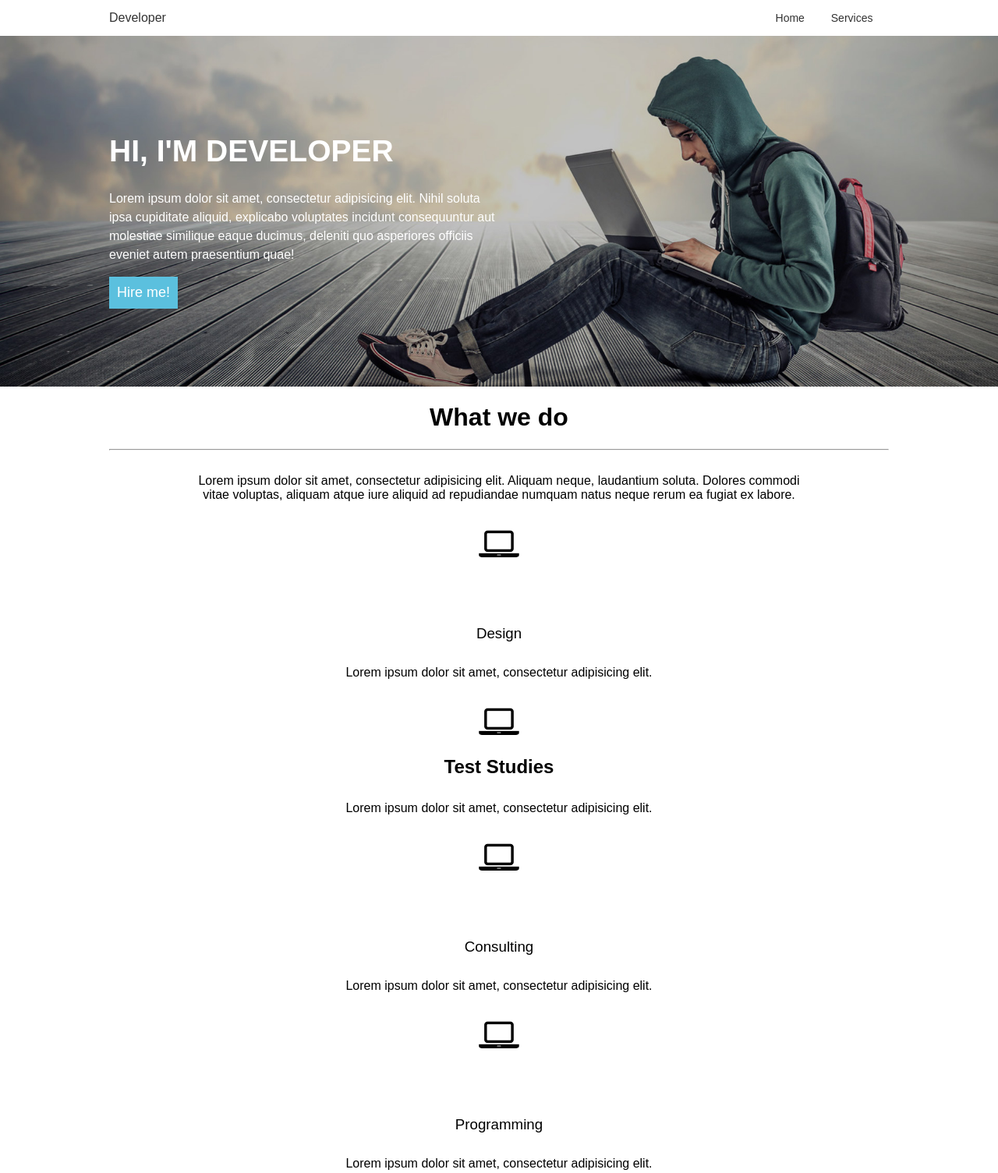
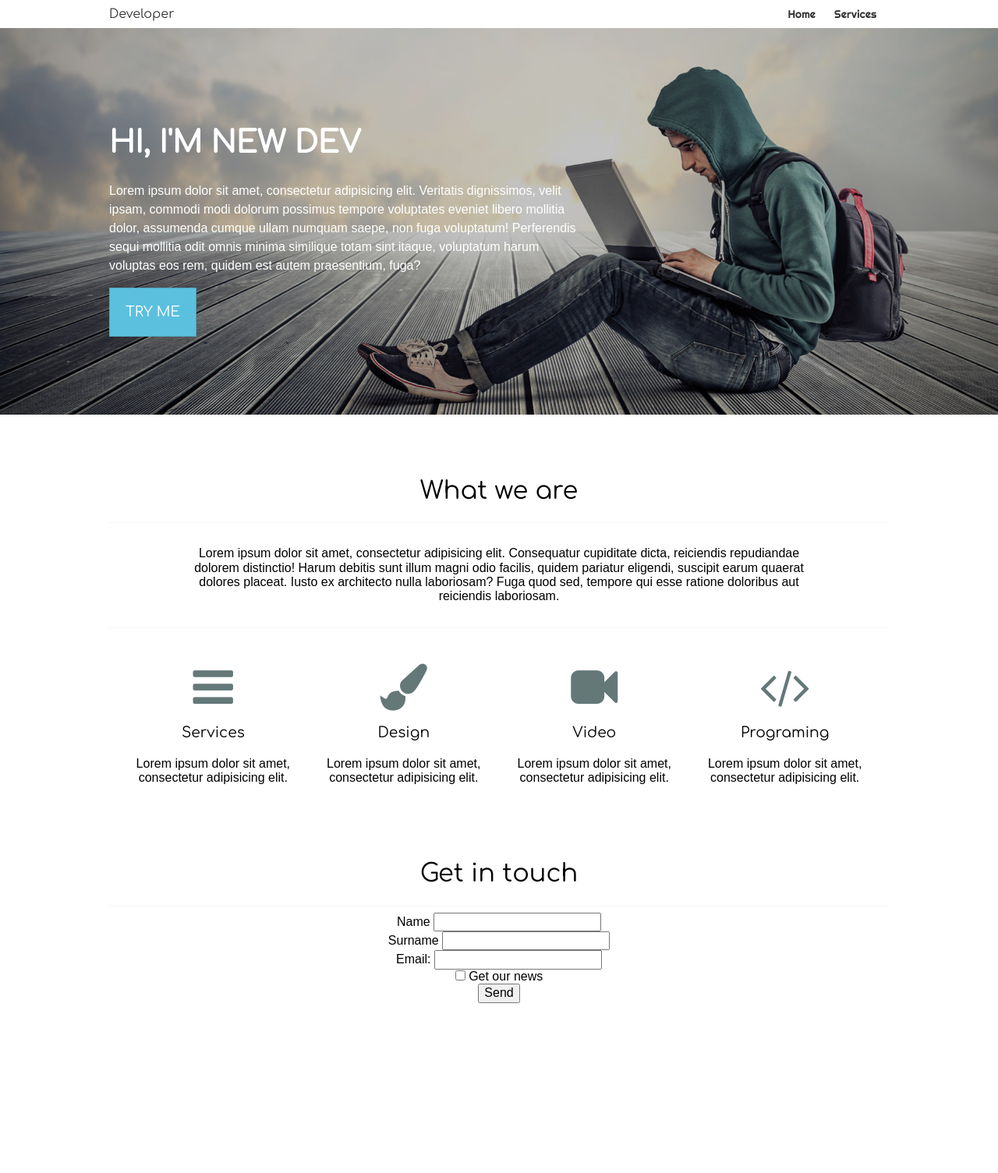
Before and after one commit to ruthvenc/ruthvenc.github.io, a plain HTML site: page index.html in a window 1280 px wide. Shown: the top 1505 px of the page at 78% size. Drawn offline with Linux system fonts and the light colour scheme; files that its build step writes are made by us from their sources.

Commit message:
made some changes

```diff
--- a/css/common.css
+++ b/css/common.css
@@ -1,21 +1,34 @@
-.text-center {
-    text-align: center;
+.container {
+    max-width: 1000px;
+    margin: 0 auto;
+}
 
+.col-3 {
+    width: 24%;
+    display: inline-block;
 }
-.services h3 {
-    font-weight: 400;
-    margin-top: 80px;
 
+.col-9 {
+    width: 75%;
+    display: inline-block;
 }
-.services h2
 
 
-.services hr {
-    border: 0;
-    border-top: 1px solid #eee;
+
+.fa {
+    font-size: 60px;
+    position: relative;
+    color: rgba(100, 120, 120, 120);
 }
-.services p {
-    width: 80%;
-    margin: 30px auto;
 
+.fa:hover {
+    font-size: 60px;
+    position: relative;
+    color: rgba(50, 50, 50, 50);
 }
+
+.text-center {  text-align: center; }
+
+footer {
+    min-height: 800px;
+}
--- a/css/main.css
+++ b/css/main.css
@@ -1,11 +1,77 @@
-.container {
-    max-width: 1000px;
-    margin: 0 auto;
+.hero {
+    background: url(../img/bg-3.jpg) 0 center;
+    background-size: cover;
+    min-height: 200px;
+    color: white;
+    padding: 100px;
 }
+    .hero p {
+        line-height: 1.5;
+        max-width: 60%;
+    }
+
+    .hero h1 {
+        font-size: 39px;
+        text-transform: uppercase;
+        font-family: 'Comfortaa', cursive;
+    }
+
+    .services h1 {
+        font-weight: 400;
+        margin-top: 80px;
+        font-family: 'Comfortaa', cursive;
+    }
+    .services h3 {
+        font-weight: 100;
+        font-family: 'Comfortaa', cursive;
+
+    }
+    .services hr {
+        border: 0;
+        border-top: 1px solid whitesmoke;
+    }
+
+    .services .services__text {
+        width: 80%;
+        margin: 30px auto;
+        font-family: Arial, Helvetica, sans-serif;
+    }
+
+    .services ul {
+        list-style: none;
+        padding: 0;
+        padding-top: 30px;
+    }
+
+    .services li {
+        min-width: 150px;
+    }
+        .hero button {
+            color: white;
+            display: block;
+            padding: 20px;
+            text-align: left;
+            font-size: 18px;
+            font-family: 'Comfortaa', cursive;
+            list-style: none;
+            background-color: #5bc0de;
+            border: 1px solid rgba(0, 0, 0, .15);
+        }
+
+            .hero button:hover {
+                background-color: #31b0d5;
+
+            }
+            .hero button:active {
+                box-shadow: inset 0 3px 5px rgba(0, 0, 0, .125);
+                background-color: #269abc;
+            }
+
 
     a, header a:hover {
         text-decoration: none;
     }
+
         a:hover {
             text-decoration: underline;
         }
@@ -14,74 +80,46 @@ header a {
                 color: #333;
             }
 
-.hero {
-    background: url(../img/bg-3.jpg) 0 center;
-    background-size: cover;
-    padding: 100px 0;
-    color: white;
-}
-    .hero h1 {
-        font-size: 39px;
-        text-transform: uppercase;
-    }
-    .hero p {
-        line-height: 1.5;
-        max-width: 50%;
-    }
-    .hero button {
-        background-color: #5bc0de ;
-        color: white;
-        font-size: 18px;
-        border: 0;
-        padding: 10px;
-
+            .logo {
+                font-family: 'Comfortaa', cursive;
             }
 
-    .hero button:hover {
-        background-color: #31b0d5;
-    }
-    .hero button:hover active {
-        box-shadow: inset 0 3px 5px rgba(0, 0, 0, .125);
-        background-color: #269abc;
 
+
+
+.main-menu {
+    padding-left: 0px;
+    text-align: right;
+    font-family: 'Righteous', cursive;
+    font-size: 14px;
+    margin: 0;
 }
 
-.main-menu {
-    margin: 0;
-    padding-left: 0;
-    text-align: right;
-    font-size: 14px;
-
-}
-
-    .main-menu a:hover {
-    background-color: #eee;
-
-}
     .main-menu > li {
         display: inline-block;
         position: relative;
     }
+
         .main-menu > li > a {
-            padding: 15px;
+            padding: 10px;
             display: inline-block;
         }
 
-.col-3 {
-    width: 25%;
-    display: inline-block;
-
+        .main-menu > li > a:hover {
+            background-color: whitesmoke;
         }
 
-.col-9 {
-    width: 74%;
-    display: inline-block;
-
+        .main-menu > li:hover .dropdown {
+            display: block;
+            padding-left: 0;
+            text-align: left;
+            list-style: none;
+            background-color: white;
         }
 
 .dropdown {
+    position: absolute;
     display: none;
-    position: absolute;
     right: 0;
     padding-left: 0;
     text-align: left;
@@ -91,42 +129,25 @@ header a {
     border: 1px solid rgba(0, 0, 0, .15);
     border-top-width: 0;
     border-radius: 4px;
+    border-top-left-radius: 0;
     border-top-right-radius: 0;
-    border-top-left-radius: 0;
-
 
 }
 
     .dropdown li a {
+        min-width: 100px;
+        padding: 10px 25px;
         display: block;
-            padding: 10px 25px;
-            min-width: 100px;
-        }
-        .dropdown li:hover {
-            background-color: #eee;
     }
 
-.main-menu > li:hover > .dropdown {
-    display: block;
-    position: absolute
-
+        .dropdown li:hover {
+            background-color: whitesmoke;
         }
 
-.fa {
-    font-size: 48px;
-}
-.services .text-center  {
-    width: 80px;
-    margin: 30px auto;
 
-}
-.services ul {
-    list-style: none;
-    padding-left: 0;
-    }
-.services ul li {
-    min-width: 180px;
-}
-footer {
-    min-height: 300px;
-}
+
+
+
+/*.main-menu > li:hover .dropdown:hover > li {
+    background-color: grey;
+}*/
--- a/index.html
+++ b/index.html
@@ -4,107 +4,122 @@
 <head>
     <meta charset="UTF-8">
     <title>Portfolio</title>
-    <link rel="stylesheet" href="normalize.css">
     <link rel="stylesheet" href="css/font-awesome.css">
+    <link rel="stylesheet" href="css/normalize.css">
+    <link rel="stylesheet" href="css/common.css">
     <link rel="stylesheet" href="css/main.css">
-    <link rel="stylesheet" href="css/common.css" </head>
+    <link href="https://fonts.googleapis.com/css?family=Righteous" rel="stylesheet">
+    <link href="https://fonts.googleapis.com/css?family=Comfortaa" rel="stylesheet">
+</head>
 
 <body>
+
     <header>
-            <nav class="container">
+        <div class="container">
+            <nav>
                 <div class="logo col-3">
                     <a href="index.html">Developer</a>
                 </div>
+
                 <ul class="main-menu col-9">
-                    <li><a href="index.html">Home</a></li>
                     <li>
-                        <a href="#service">Services</a>
+                        <a href="index.html">Home</a>
+                    </li>
+                    <li>
+                        <a href="#services">Services</a>
                         <ul class="dropdown">
-                            <li><a href="">Design</a></li>
-                            <li><a href="">Test study</a></li>
-                            <li><a href="">Consulting</a></li>
-                            <li><a href="">Programming</a></li>
-
+                            <li><a href="design.html">Design</a></li>
+                            <li><a href="video.html">Video</a></li>
+                            <li><a href="programing.html">Programing</a></li>
                         </ul>
                     </li>
                 </ul>
             </nav>
+        </div>
         <div class="hero">
             <div class="container">
-                    <h1>Hi, I'm developer</h1>
-                    <p>Lorem ipsum dolor sit amet, consectetur adipisicing elit. Nihil soluta ipsa cupiditate aliquid, explicabo
-                        voluptates incidunt consequuntur aut molestiae similique eaque ducimus, deleniti quo asperiores officiis
-                        eveniet autem praesentium quae!
+                <h1>Hi, I'm new dev</h1>
+                <p>Lorem ipsum dolor sit amet, consectetur adipisicing elit. Veritatis dignissimos, velit ipsam, commodi modi
+                    dolorum possimus tempore voluptates eveniet libero mollitia dolor, assumenda cumque ullam numquam saepe,
+                    non fuga voluptatum! Perferendis sequi mollitia odit omnis minima similique totam sint itaque, voluptatum
+                    harum voluptas eos rem, quidem est autem praesentium, fuga?
                 </p>
-                    <button>Hire me!</button>
+                <button>
+                TRY ME
+            </button>
             </div>
         </div>
     </header>
-        <main class="container">
-            <div class="services text-center">
-                <h1>What we do</h1>
+
+    <div class="services">
+        <main class="container text-center">
+
+            <h1>What we are</h1>
             <hr>
-                <p class="services_text">
-                    Lorem ipsum dolor sit amet, consectetur adipisicing elit. Aliquam neque, laudantium soluta. Dolores commodi vitae voluptas,
-                    aliquam atque iure aliquid ad repudiandae numquam natus neque rerum ea fugiat ex labore.</p>
-
+            <p class="services__text">Lorem ipsum dolor sit amet, consectetur adipisicing elit. Consequatur cupiditate dicta, reiciendis repudiandae
+                dolorem distinctio! Harum debitis sunt illum magni odio facilis, quidem pariatur eligendi, suscipit earum
+                quaerat dolores placeat. Iusto ex architecto nulla laboriosam? Fuga quod sed, tempore qui esse ratione doloribus
+                aut reiciendis laboriosam.</p>
+            <hr>
             <ul>
-                    <li classs "col-3">
-                        <i class="fa fa-laptop" aria-hidden="true"></i>
+                <li class="col-3">
+                    <i class="fa fa-bars" aria-hidden="true"></i>
+                    <h3>Services</h3>
+                    <p>Lorem ipsum dolor sit amet, consectetur adipisicing elit.</p>
+                </li>
+                <li class="col-3">
+                    <i class="fa fa-paint-brush" aria-hidden="true"></i>
                     <h3>Design</h3>
                     <p>Lorem ipsum dolor sit amet, consectetur adipisicing elit.</p>
                 </li>
-                    <li classs "col-3">
-                        <i class="fa fa-laptop" aria-hidden="true"></i>
-                        <h2>Test Studies</h2>
+                <li class="col-3">
+                    <i class="fa fa-video-camera" aria-hidden="true"></i>
+                    <h3>Video</h3>
                     <p>Lorem ipsum dolor sit amet, consectetur adipisicing elit.</p>
                 </li>
-                    <li classs "col-3">
-                        <i class="fa fa-laptop" aria-hidden="true"></i>
-                        <h3>Consulting</h3>
-                        <p>Lorem ipsum dolor sit amet, consectetur adipisicing elit.</p>
-                    </li>
-                    <li classs "col-3">
-                        <i class="fa fa-laptop" aria-hidden="true"></i>
-                        <h3>Programming</h3>
+                <li class="col-3">
+                    <i class="fa fa-code" aria-hidden="true"></i>
+                    <h3>Programing</h3>
                     <p>Lorem ipsum dolor sit amet, consectetur adipisicing elit.</p>
                 </li>
             </ul>
-            </div>
+
             <div class="services text-center contact">
-                <h1>Get in touch</h1>
+                <h1>
+                    Get in touch
+                </h1>
                 <hr>
-
-                <form action="contact">
                 <div>
-                        <label for="name-filed">Name</label>
-                        <input type="text" id="name-field" name="name">
+                    <form action="/contact" class="action">
+                        <label for="name">Name</label>
+                        <input id="name" type="text" name="name">
                 </div>
                 <div>
-                        <label for="surname-filed">Surname</label>
-                        <input type="text" id="name-field" name="surname">
+                    <form action="/contact" class="action">
+                        <label for="surname">Surname</label>
+                        <input id="surname" type="text" name="surname">
                 </div>
+
+                <div><label>
+                        Email: <input type="email">
+                    </label></div>
+
                 <div>
                     <label>
-                            Email:
-                            <input type="email">
+                        <input type="checkbox"> Get our news
                     </label>
                 </div>
-                    <div>
-                        <label>
-                            Get latest news:
-                            <input type="checkbox" name="Subscribe" value="true">
-                        </label>
-                    </div>
+
                 <button type="submit">Send</button>
 
 
-                </form>
+            </div>
+        </main>
     </div>
 
-        </main>
+    <footer>
 
-        <footer></footer>
+    </footer>
 
 </body>
 
```
Also changed, not shown: 1 other file. Lines whose indentation alone changed are shown as unchanged.
